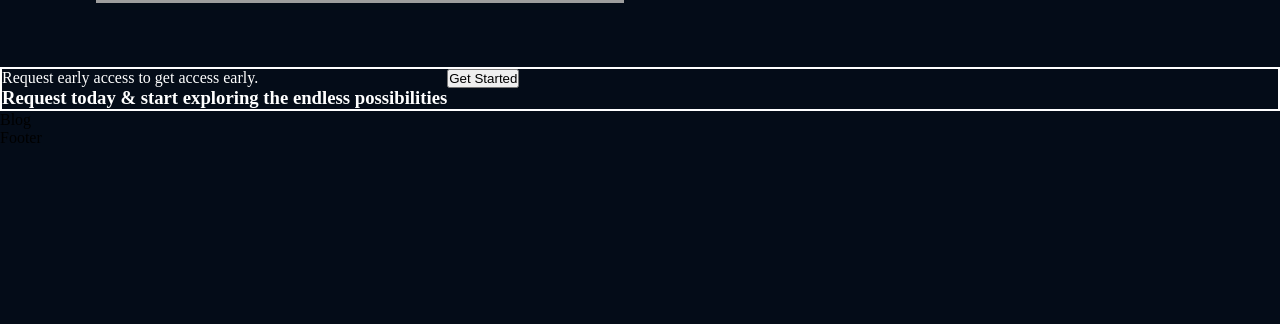
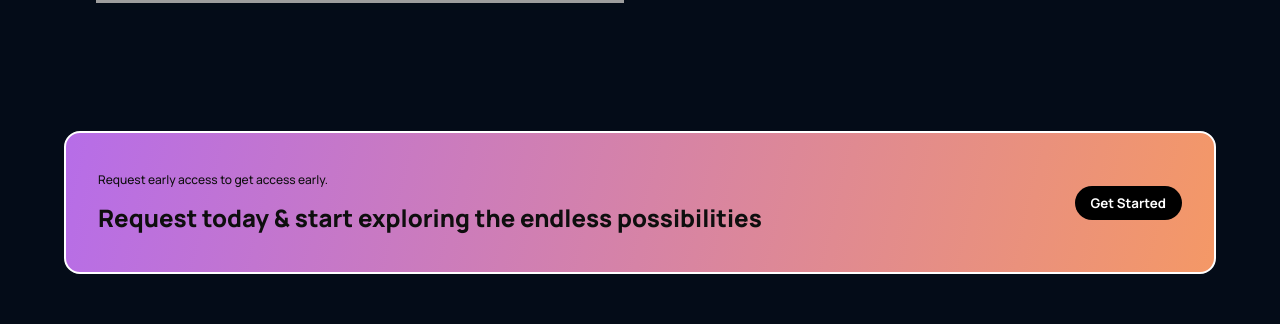
Before and after one commit to 7daytheory/ReactGPT3Website, a React (Create React App) app: page / in a window 1280 px wide. Shown: the part 2516-2840 px from the top of the page. Before the commit the page ends 2663 px from the top, so only its background shows below. Built offline with nearby package versions, Linux system fonts and the light colour scheme; grey boxes are pictures that could not be loaded.

Commit message:
Added styling for cta banner

```diff
--- a/src/components/cta/cta.css
+++ b/src/components/cta/cta.css
@@ -1,6 +1,48 @@
 .gpt__cta {
     border: 2px solid #FFF;
     color: #FFF;
+    justify-content: space-between;
+    display: flex;
+    align-items: center;
+    flex-direction: row;
+    padding: 2rem;
+    margin: 4rem;
+    background: var(--gradient-bar);
+    border-radius: 1rem;
+}
 
+.gpt__cta-content p {
+    font-family: var(--font-family);
+    font-weight: 500;
+    font-size: 12px;
+    line-height: 30px;
+    color: #0E0E0E;
+}
+
+.gpt__cta-content h3 {
+    font-family: var(--font-family);
+    font-weight: 800;
+    font-size: 24px;
+    line-height: 45px;
+    color: #0E0E0E;
+}
+
+.gpt__cta-btn {
     display: flex;
+    justify-content: center;
+    align-items: center;
+    margin-left: 2rem;
 }
+
+.gpt__cta-btn button {
+    font-family: var(--font-family);
+    background: #000;
+    color: #FFF;
+    font-weight: bold;
+    border-radius: 40px;
+    font-style: normal;
+    padding: 0.5rem 1rem;
+    cursor: pointer;
+    border: none;
+    outline: none;
+}
```
